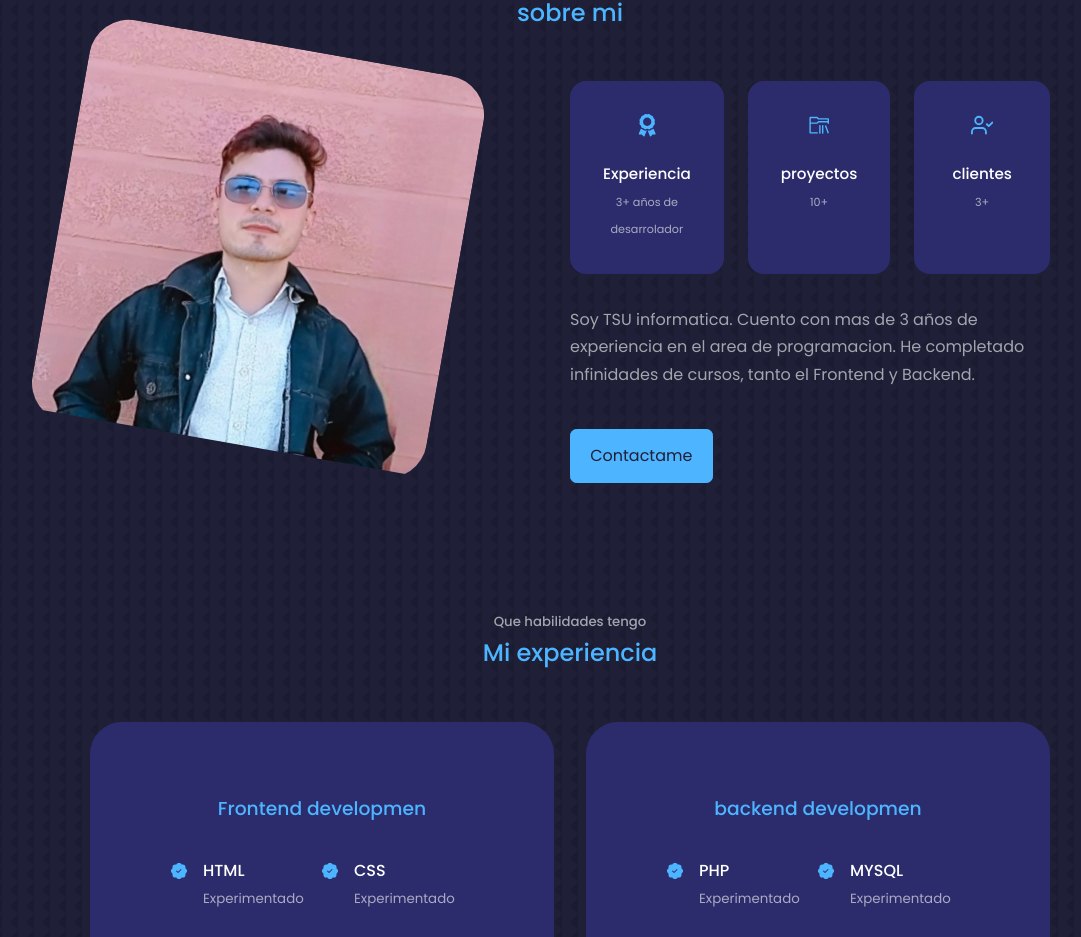
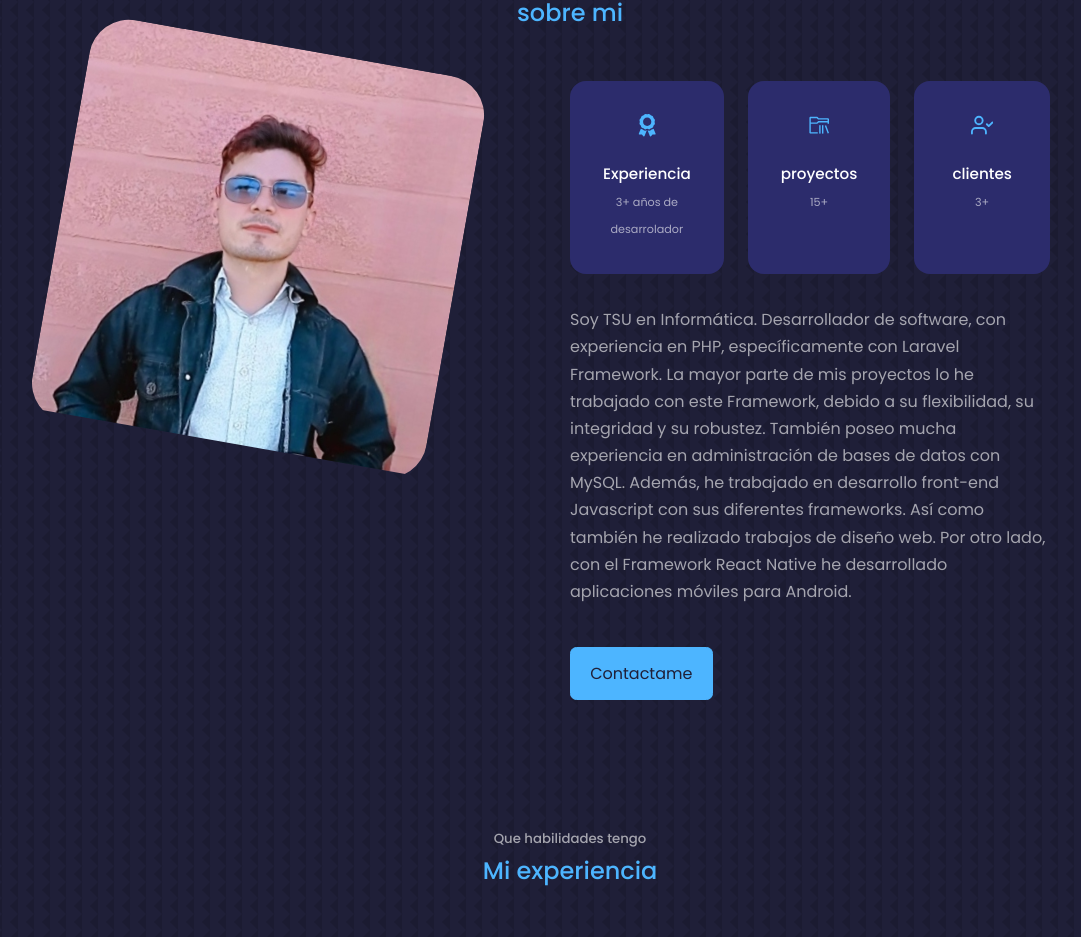
Before and after one commit to davidurosa/portafolio-app, a React (Create React App) app: page / in a window 1280 px wide. Shown: the part 958-1895 px from the top of the page, without its empty margins (70-1151 px from the left). Built offline with nearby package versions, Linux system fonts and the light colour scheme.

Commit message:
update +

```diff
--- a/src/components/about/About.jsx
+++ b/src/components/about/About.jsx
@@ -26,7 +26,7 @@ const About = () => {
             <article className="about__card">
               <VscFolderLibrary className="about__icon" />
               <h5>proyectos</h5>
-              <small>10+</small>
+              <small>15+</small>
             </article>
             <article className="about__card">
               <FiUserCheck className="about__icon" />
@@ -35,8 +35,16 @@ const About = () => {
             </article>
           </div>
           <p>
-          Soy TSU informatica. Cuento con mas de 3 años de experiencia en el area de programacion.
-          He completado infinidades de cursos, tanto  el Frontend y Backend.
+            Soy TSU en Informática. Desarrollador de software, con experiencia
+            en PHP, específicamente con Laravel Framework. La mayor
+            parte de mis proyectos lo he trabajado con este Framework, debido a
+            su flexibilidad, su integridad y su robustez. También poseo mucha
+            experiencia en administración de bases de datos con
+            MySQL. Además, he trabajado en desarrollo front-end
+            Javascript con sus diferentes frameworks. Así como también he
+            realizado trabajos de diseño web. Por
+            otro lado, con el Framework React Native he desarrollado
+            aplicaciones móviles para Android.
           </p>
           <a href="#contact" className="btn btn-primary">
             Contactame
```
